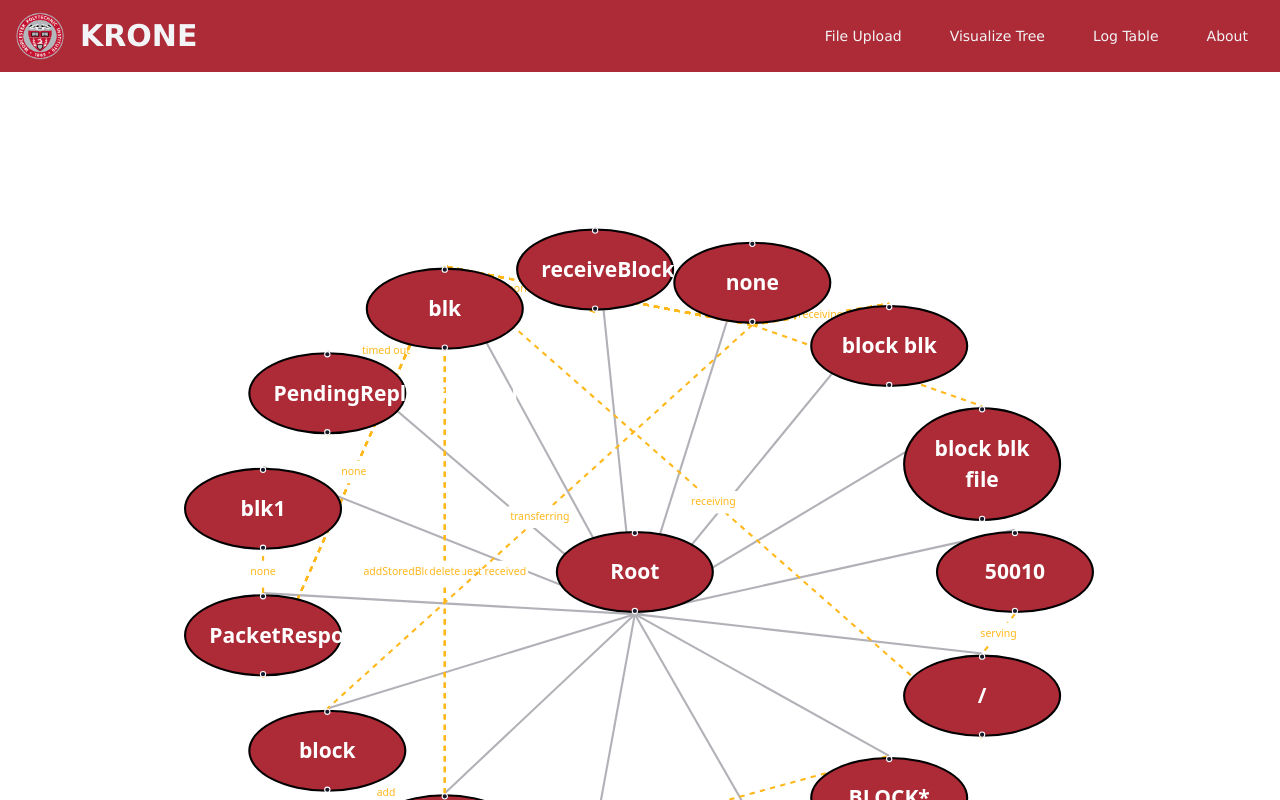
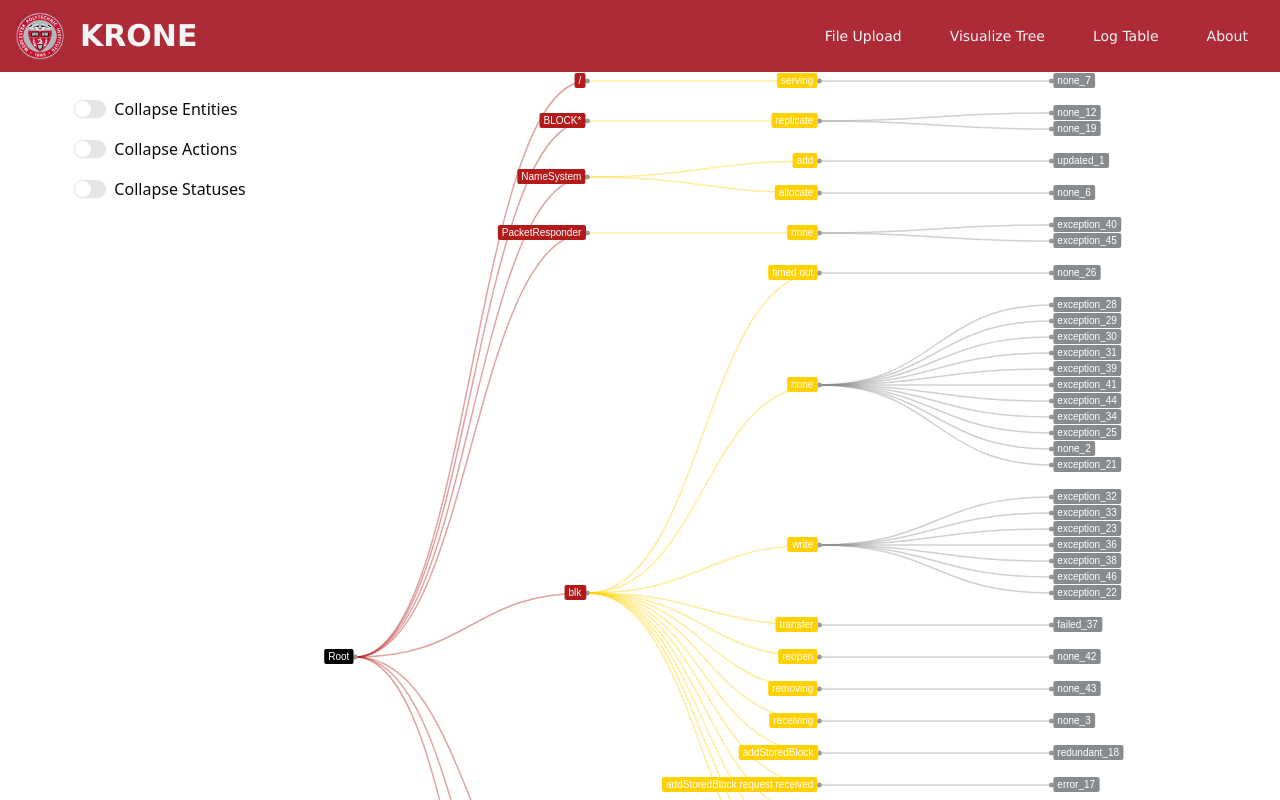
Before and after one commit to LeiMa0324/KRONE_Demo, a React (Vite) app: page /visualize-tree in a window 1280 px wide. Shown: the top 800 px of the page. Built offline with nearby package versions, Linux system fonts and the light colour scheme.

Commit message:
Add collapse toggles and coloring. Increased node size and fixed bugs

```diff
--- /dev/null
+++ b/src/components/ui/switch.tsx
@@ -0,0 +1,29 @@
+import * as React from "react"
+import * as SwitchPrimitive from "@radix-ui/react-switch"
+
+import { cn } from "@/lib/utils"
+
+function Switch({
+  className,
+  ...props
+}: React.ComponentProps<typeof SwitchPrimitive.Root>) {
+  return (
+    <SwitchPrimitive.Root
+      data-slot="switch"
+      className={cn(
+        "peer data-[state=checked]:bg-primary data-[state=unchecked]:bg-input focus-visible:border-ring focus-visible:ring-ring/50 dark:data-[state=unchecked]:bg-input/80 inline-flex h-[1.15rem] w-8 shrink-0 items-center rounded-full border border-transparent shadow-xs transition-all outline-none focus-visible:ring-[3px] disabled:cursor-not-allowed disabled:opacity-50",
+        className
+      )}
+      {...props}
+    >
+      <SwitchPrimitive.Thumb
+        data-slot="switch-thumb"
+        className={cn(
+          "bg-background dark:data-[state=unchecked]:bg-foreground dark:data-[state=checked]:bg-primary-foreground pointer-events-none block size-4 rounded-full ring-0 transition-transform data-[state=checked]:translate-x-[calc(100%-2px)] data-[state=unchecked]:translate-x-0"
+        )}
+      />
+    </SwitchPrimitive.Root>
+  )
+}
+
+export { Switch }
--- a/src/pages/visualize_tree.tsx
+++ b/src/pages/visualize_tree.tsx
@@ -1,332 +1,244 @@
-import { useEffect, useState } from "react";
-import { ReactFlow } from "@xyflow/react";
-import type { Node, Edge, NodeMouseHandler } from "@xyflow/react";
-import "@xyflow/react/dist/style.css";
-import { Footer } from "@/components/footer";
-import papa from "papaparse";
-import {
-  Dialog,
-  DialogContent,
-  DialogHeader,
-  DialogTitle,
-} from "@/components/ui/dialog";
+import React, { useEffect, useRef, useState } from "react";
+import { hierarchy, tree } from "d3-hierarchy";
+import { select } from "d3-selection";
+import { linkHorizontal } from "d3-shape";
+import { csv } from "d3-fetch";
+import { Switch } from "@/components/ui/switch"
 
-// Define types for CSV rows and nodes/edges
-interface CsvRow {
-  source_entity: string;
-  target_entity: string;
+type TreeNode = {
+  name: string;
+  children?: TreeNode[];
+  _children?: TreeNode[]; // collapsed nodes
+};
+
+type CsvRow = {
+  entity?: string;
   action?: string;
-  summary?: string;
   status?: string;
+  [key: string]: string | undefined;
+};
+
+function buildTree(rows: CsvRow[]): TreeNode {
+  const root: TreeNode = { name: "Root", children: [] };
+  const entityMap: Record<string, TreeNode> = {};
+
+  rows.forEach((row) => {
+    const entity = row.entity || "Unknown";
+    const action = row.action || "Unknown";
+    const status = row.status || "Unknown";
+
+    // Entity node
+    if (!entityMap[entity]) {
+      entityMap[entity] = { name: entity, children: [] };
+      root.children!.push(entityMap[entity]);
+    }
+    const entityNode = entityMap[entity];
+
+    // Action node
+    let actionNode = entityNode.children!.find((child) => child.name === action);
+    if (!actionNode) {
+      actionNode = { name: action, children: [] };
+      entityNode.children!.push(actionNode);
+    }
+
+    // Status node
+    if (!actionNode.children!.find((child) => child.name === status)) {
+      actionNode.children!.push({ name: status });
+    }
+  });
+
+  return root;
 }
 
-interface CustomNode extends Node {
-  data: {
-    label: string;
-  };
-}
+export const VisualizeTree: React.FC = () => {
+  const svgRef = useRef<SVGSVGElement | null>(null);
+  const [treeData, setTreeData] = useState<TreeNode | null>(null);
 
-interface CustomEdge extends Edge {
-  style?: {
-    strokeWidth?: number;
-    stroke?: string;
-    strokeDasharray?: string;
-  };
-  labelStyle?: {
-    fill?: string;
-  };
-}
+  const [collapseEntities, setCollapseEntities] = useState(false);
+  const [collapseActions, setCollapseActions] = useState(false);
+  const [collapseStatuses, setCollapseStatuses] = useState(false);
 
-// Define styles
-const nodeStyle: React.CSSProperties = {
-  background: "#AC2B37",
-  color: "white",
-  border: "2px solid black",
-  padding: 10,
-  borderRadius: "50%",
-  fontWeight: "bold",
-  textAlign: "center",
-};
-
-const largeNodeStyle: React.CSSProperties = {
-  ...nodeStyle,
-  fontSize: 20,
-  padding: 22,
-};
-
-const treeNodeStyle: React.CSSProperties = {
-  background: "#AC2B37",
-  color: "white",
-  border: "2px solid black",
-  padding: 10,
-  borderRadius: 8,
-  fontWeight: "bold",
-  textAlign: "center",
-};
-
-// Constants for radial layout
-const centerX = 400;
-const centerY = 300;
-const radius = 200;
-
-// Generate radial nodes and edges
-const generateRadialNodes = (
-  entities: string[],
-  centerX: number,
-  centerY: number,
-  baseRadius: number
-): { nodes: CustomNode[]; edges: CustomEdge[] } => {
-  const nodeSize = 100;
-  const n = entities.length;
-  const radiusX =
-    n > 1
-      ? Math.max(baseRadius, nodeSize / (2 * Math.sin(Math.PI / n))) * 1.5
-      : baseRadius;
-  const radiusY = radiusX * 0.8;
-
-  const nodes: CustomNode[] = [
-    {
-      id: "root",
-      type: "autoFont",
-      data: { label: "Root" },
-      position: { x: centerX, y: centerY },
-      style: largeNodeStyle,
-    },
-  ];
-  const edges: CustomEdge[] = [];
-
-  entities.forEach((entity, i) => {
-    const angle = (2 * Math.PI * i) / n;
-    const x = centerX + radiusX * Math.cos(angle);
-    const y = centerY + radiusY * Math.sin(angle);
-    const nodeId = `entity-${i}`;
-    nodes.push({
-      id: nodeId,
-      type: "autoFont",
-      data: { label: entity || "(empty)" },
-      position: { x, y },
-      style: largeNodeStyle,
-    });
-    edges.push({
-      id: `root-${nodeId}`,
-      source: "root",
-      target: nodeId,
-      type: "straight",
-      style: { strokeWidth: 2 },
-    });
-  });
-  return { nodes, edges };
-};
-
-export const VisualizeTree = () => {
-  const [nodes, setNodes] = useState<CustomNode[]>([]);
-  const [edges, setEdges] = useState<CustomEdge[]>([]);
-  const [selectedNode, setSelectedNode] = useState<CustomNode | null>(null);
-  const [csvRows, setCsvRows] = useState<CsvRow[]>([]);
+  function collapseAtDepth(node: TreeNode, targetDepth: number, currentDepth = 0) {
+    if (!node.children) return;
+    if (currentDepth === targetDepth) {
+      node._children = node.children;
+      node.children = undefined;
+    } else {
+      node.children.forEach((child) =>
+        collapseAtDepth(child, targetDepth, currentDepth + 1)
+      );
+    }
+  }
+  function expandAtDepth(node: TreeNode, targetDepth: number, currentDepth = 0) {
+    if (currentDepth === targetDepth && node._children) {
+      node.children = node._children;
+      node._children = undefined;
+    }
+    if (node.children) {
+      node.children.forEach((child) =>
+        expandAtDepth(child, targetDepth, currentDepth + 1)
+      );
+    }
+    if (node._children) {
+      node._children.forEach((child) =>
+        expandAtDepth(child, targetDepth, currentDepth + 1)
+      );
+    }
+  }
 
   useEffect(() => {
-    fetch("/structured_processes.csv")
-      .then((res) => res.text())
-      .then((csv) => {
-        papa.parse<CsvRow>(csv, {
-          header: true,
-          skipEmptyLines: true,
-          complete: (results) => {
-            const entities = Array.from(
-              new Set(
-                results.data
-                  .flatMap((row) => [row.source_entity, row.target_entity])
-                  .filter(Boolean)
-              )
-            );
-            const { nodes, edges } = generateRadialNodes(
-              entities,
-              centerX,
-              centerY,
-              radius
-            );
-
-            const entityNodeIds: Record<string, string> = {};
-            entities.forEach((entity, i) => {
-              entityNodeIds[entity] = `entity-${i}`;
-            });
-
-            const entityEdges = results.data
-              .filter(
-                (row) =>
-                  row.source_entity &&
-                  row.target_entity &&
-                  entityNodeIds[row.source_entity] &&
-                  entityNodeIds[row.target_entity]
-              )
-              .map((row, idx) => ({
-                id: `entity-edge-${idx}`,
-                source: entityNodeIds[row.source_entity],
-                target: entityNodeIds[row.target_entity],
-                type: "straight",
-                style: { strokeWidth: 2, stroke: "#FFB81C", strokeDasharray: "5" },
-                label: row.action || "",
-                labelStyle: { fill: "#FFB81C" },
-              }));
-
-            setNodes(nodes);
-            setEdges([...edges, ...entityEdges]);
-            setCsvRows(results.data);
-          },
-        });
-      });
+    csv("/structured_processes.csv").then((rows) => {
+      setTreeData(buildTree(rows));
+    });
   }, []);
 
-  const handleNodeClick: NodeMouseHandler = (_, node) => {
-    if (node.id !== "root") {
-      setSelectedNode(node as CustomNode);
-    }
-  };
+  useEffect(() => {
+    if (!svgRef.current || !treeData) return;
 
-  const handleCloseDialog = () => setSelectedNode(null);
+    const width = 928;
+    const dx = 16;
 
-  const getDialogSubgraph = () => {
-    if (!selectedNode) return { nodes: [], edges: [] };
+    // Deep clone treeData to avoid mutating state directly
+    const clonedTree = JSON.parse(JSON.stringify(treeData));
+    const root = hierarchy<TreeNode>(clonedTree, (d) => d.children) as d3.HierarchyNode<TreeNode> & { _children?: TreeNode[] };
 
-    const entityLabel = selectedNode.data?.label;
+    // Collapse/expand based on switches
+    if (collapseEntities) collapseAtDepth(root, 0);
+    else expandAtDepth(root, 1);
 
-    const seen = new Set<string>();
-    const actions = csvRows
-      .filter((row) => row.source_entity === entityLabel)
-      .map((row) => row.action || row.summary || "(no action)")
-      .filter((label) => {
-        if (seen.has(label)) return false;
-        seen.add(label);
-        return true;
-      })
-      .map((label, idx) => ({
-        id: `action-${idx}`,
-        label,
-      }));
+    if (collapseActions) collapseAtDepth(root, 1);
+    else expandAtDepth(root, 2);
 
-    const actionCount = actions.length;
-    const containerWidth = 800;
-    const actionSpacing = actionCount > 1 ? containerWidth / (actionCount + 1) : 0;
+    if (collapseStatuses) collapseAtDepth(root, 2);
+    else expandAtDepth(root, 3);
 
-    const rootNode: CustomNode = {
-      id: "entity-root",
-      data: { label: entityLabel },
-      position: { x: containerWidth / 2, y: 100 },
-      style: treeNodeStyle,
+    const dy = width / (root.height + 1);
+    const treeLayout = tree<TreeNode>().nodeSize([dx, dy]);
+    const svg = select(svgRef.current);
+
+    const linkColor = (d: { source: { depth: number } }) => {
+      switch (d.source.depth) {
+        case 0: return "#B31B1B";
+        case 1: return "#FFD100";
+        case 2: return "#888B8D";
+        default: return "#000000";
+      }
     };
 
-    const actionNodes: CustomNode[] = actions.map((action, i) => ({
-      id: action.id,
-      data: { label: action.label },
-      position: { x: actionSpacing * (i + 1), y: 250 },
-      style: {
-        ...treeNodeStyle,
-        background: "#FFB81C",
-      },
-    }));
+    const render = () => {
+      treeLayout(root);
 
-    const edges: CustomEdge[] = actions.map((action) => ({
-      id: `edge-entity-${action.id}`,
-      source: "entity-root",
-      target: action.id,
-      type: "smoothstep",
-      style: { strokeWidth: 2 },
-    }));
+      let x0 = Infinity;
+      let x1 = -Infinity;
+      root.each((d) => {
+        if ((d.x ?? 0) > x1) x1 = d.x ?? 0;
+        if ((d.x ?? 0) < x0) x0 = d.x ?? 0;
+      });
 
-    const statusNodes: CustomNode[] = [];
-    const statusEdges: CustomEdge[] = [];
-    actions.forEach((action, i) => {
-      const matchingRows = csvRows.filter(
-        (row) =>
-          row.source_entity === entityLabel &&
-          (row.action || row.summary || "(no action)") === action.label
-      );
-      const statusCount = matchingRows.length;
-      const statusSpacing = statusCount > 1 ? 100 : 0;
-      matchingRows.forEach((row, j) => {
-        const statusId = `status-${i}-${j}`;
-        statusNodes.push({
-          id: statusId,
-          data: { label: row.status || "(no status)" },
-          position: {
-            x:
-              actionSpacing * (i + 1) +
-              (j - (statusCount - 1) / 2) * statusSpacing,
-            y: 370 + (j % 2) * 40, // vertical stagger
-          },
-          style: {
-            ...treeNodeStyle,
-            background: "#A7A8AA",
-            fontWeight: "normal",
-          },
+      const height = x1 - x0 + dx * 2;
+
+      svg.selectAll("*").remove();
+      svg
+        .attr("width", width)
+        .attr("height", height)
+        .attr("viewBox", `${-dy / 3} ${x0 - dx} ${width} ${height}`)
+        .attr("style", "max-width: 100%; height: auto; font: 10px sans-serif;");
+
+      // Links
+      svg
+        .append("g")
+        .attr("fill", "none")
+        .attr("stroke-opacity", 0.4)
+        .attr("stroke-width", 1.5)
+        .selectAll("path")
+        .data(root.links() as d3.HierarchyPointLink<TreeNode>[])
+        .join("path")
+        .attr("d", (d: d3.HierarchyPointLink<TreeNode>) =>
+          linkHorizontal()({
+            source: [d.source.y, d.source.x],
+            target: [d.target.y, d.target.x],
+          })
+        )
+        .attr("stroke", linkColor);
+
+      // Nodes
+      const node = svg
+        .append("g")
+        .attr("stroke-linejoin", "round")
+        .attr("stroke-width", 3)
+        .selectAll("g")
+        .data(root.descendants())
+        .join("g")
+        .attr("transform", (d) => `translate(${d.y},${d.x})`)
+        .on("click", function (_, d) {
+          if (d.children) {
+            d._children = d.children;
+            d.children = undefined;
+          } else if (d._children) {
+            d.data.children = d._children;
+            d._children = undefined;
+          }
+          render();
         });
-        statusEdges.push({
-          id: `edge-${action.id}-${statusId}`,
-          source: action.id,
-          target: statusId,
-          type: "smoothstep",
-          style: { strokeWidth: 1.5, stroke: "#A7A8AA" },
+
+      node
+        .append("circle")
+        .attr("fill", (d) => (d._children ? "#555" : "#999"))
+        .attr("r", 2.5);
+
+      node
+        .append("text")
+        .attr("dy", "0.31em")
+        .attr("x", (d) => (d.children || d._children ? -6 : 6))
+        .attr("text-anchor", (d) => (d.children || d._children ? "end" : "start"))
+        .text((d) => d.data.name)
+        .attr("fill", "#fff")
+        .each(function (this: SVGTextElement, d) {
+          const nodeGroup = select(this.parentNode as Element);
+          const bbox = this.getBBox();
+          nodeGroup
+            .insert("rect", "text")
+            .attr("x", bbox.x - 4)
+            .attr("y", bbox.y - 2)
+            .attr("width", bbox.width + 8)
+            .attr("height", bbox.height + 4)
+            .attr("fill", () => linkColor({ source: { depth: d.depth - 1 } }))
+            .attr("rx", 2);
         });
-      });
-    });
+    };
 
-    return {
-      nodes: [rootNode, ...actionNodes, ...statusNodes],
-      edges: [...edges, ...statusEdges],
-    };
-  };
-
-  const dialogSubgraph = getDialogSubgraph();
+    render();
+  }, [treeData, collapseEntities, collapseActions, collapseStatuses]);
 
   return (
-    <>
-      <div className="flex flex-col min-h-screen items-center">
-        <div className="pt-[4.5rem]"></div>
-        <div className="items-center">
-          <div className="w-[1000px] h-[1000px] animate-fade-in-slow">
-            <ReactFlow
-              nodes={nodes}
-              edges={edges}
-              fitView
-              nodesDraggable={false}
-              nodesConnectable={false}
-              elementsSelectable={true}
-              panOnDrag={false}
-              zoomOnScroll={false}
-              zoomOnPinch={false}
-              panOnScroll={false}
-              zoomOnDoubleClick={false}
-              preventScrolling={false}
-              onNodeClick={handleNodeClick}
-            />
-          </div>
-        </div>
-        <Dialog open={!!selectedNode} onOpenChange={handleCloseDialog}>
-          <DialogContent className="sm:max-w-[900px] overflow-hidden items-center">
-            <DialogHeader>
-              <DialogTitle>{selectedNode?.data?.label}</DialogTitle>
-            </DialogHeader>
-            <div className="my-4 border rounded bg-gray-50 w-[850px] h-[600px] overflow-hidden">
-              <ReactFlow
-                nodes={dialogSubgraph.nodes}
-                edges={dialogSubgraph.edges}
-                fitView
-                nodesDraggable={true}
-                nodesConnectable={false}
-                elementsSelectable={true}
-                panOnDrag={false}
-                zoomOnScroll={true}
-                zoomOnPinch={true}
-                panOnScroll={true}
-                zoomOnDoubleClick={true}
-                preventScrolling={false}
-                style={{ background: "#f9fafb" }}
-              />
-            </div>
-          </DialogContent>
-        </Dialog>
-        <Footer />
+    <div
+      style={{
+        width: "100vw",
+        height: "100vh",
+        display: "flex",
+        alignItems: "flex-start",
+        justifyContent: "center",
+        paddingTop: "65px",  //navbar
+      }}
+    >
+      <div style={{ display: "flex", flexDirection: "column", gap: "1rem", marginRight: "2rem", marginTop: "2rem" }}>
+        <label style={{ display: "flex", alignItems: "center", gap: "0.5rem" }}>
+          <Switch checked={collapseEntities} onCheckedChange={setCollapseEntities} />
+          Collapse Entities
+        </label>
+        <label style={{ display: "flex", alignItems: "center", gap: "0.5rem" }}>
+          <Switch checked={collapseActions} onCheckedChange={setCollapseActions} />
+          Collapse Actions
+        </label>
+        <label style={{ display: "flex", alignItems: "center", gap: "0.5rem" }}>
+          <Switch checked={collapseStatuses} onCheckedChange={setCollapseStatuses} />
+          Collapse Statuses
+        </label>
       </div>
-    </>
+      {/* Tree SVG */}
+      <svg
+        ref={svgRef}
+      />
+    </div>
   );
 };
```
Also changed, not shown: package.json (+7 -0 lines), 1 other file (tests, documents, lock files or other folders).
